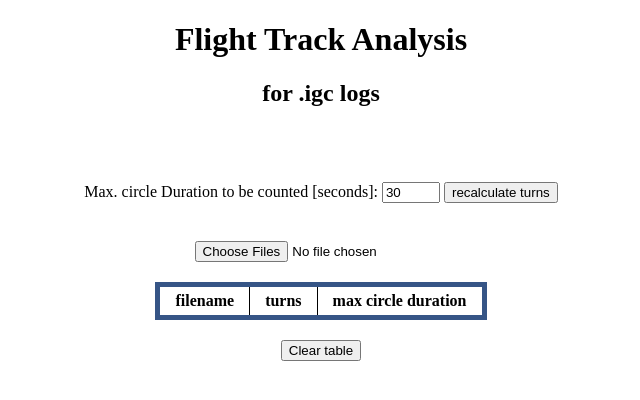
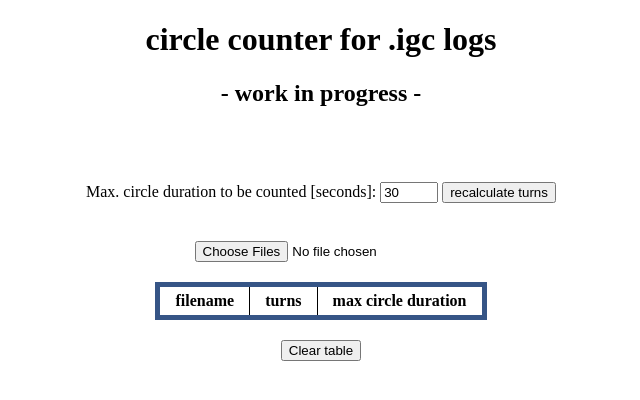
Before and after one commit to KKiim/paraglidingTrackAnalysisJS, a plain HTML site: page index.html in a window 1280 px wide. Shown: the whole page, without its empty margins (319-959 px from the left). Drawn offline with Linux system fonts and the light colour scheme.

Commit message:
Überschrift angepasst

```diff
--- a/index.html
+++ b/index.html
@@ -37,13 +37,13 @@
 
 <body>
 
-<h1>Flight Track Analysis</h1>
+<h1>circle counter for .igc logs</h1>
 <h2 style="margin-bottom:2cm;">
-    for .igc logs
+    - work in progress -
 </h2>
 
 <div style="margin-bottom:1cm;">
-    Max. circle Duration to be counted [seconds]: <input type="number" id="maxCircleDuration" name="maxCircleDuration" value="30" style="width: 50px">
+    Max. circle duration to be counted [seconds]: <input type="number" id="maxCircleDuration" name="maxCircleDuration" value="30" style="width: 50px">
     <button type="button" onclick="submitButton()">recalculate turns</button>
 </div>
 
```
